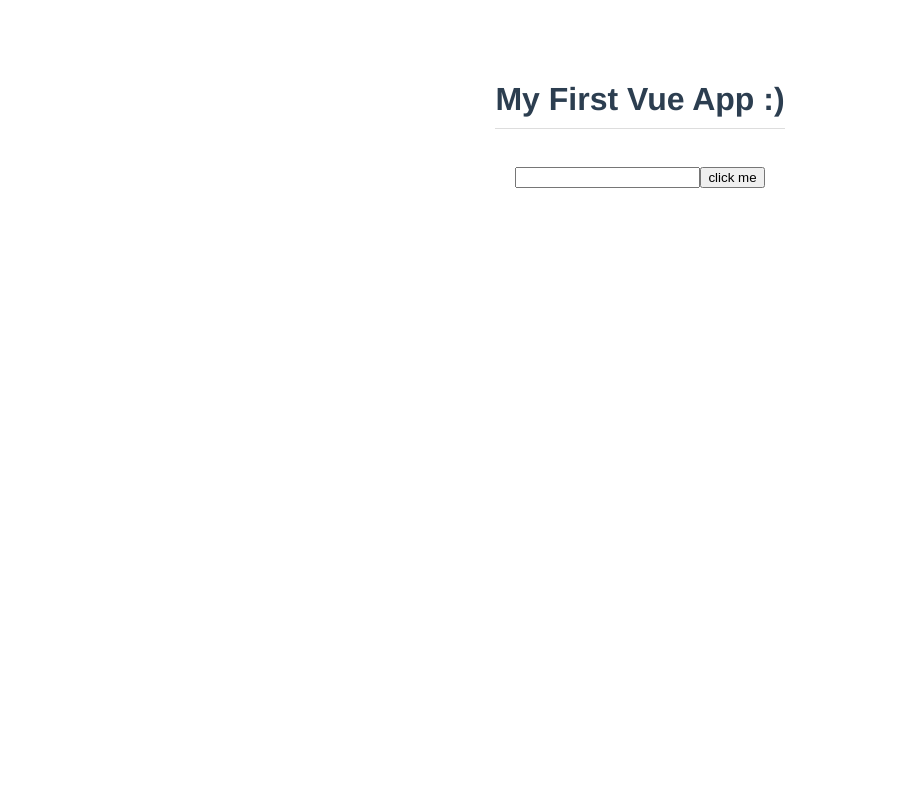
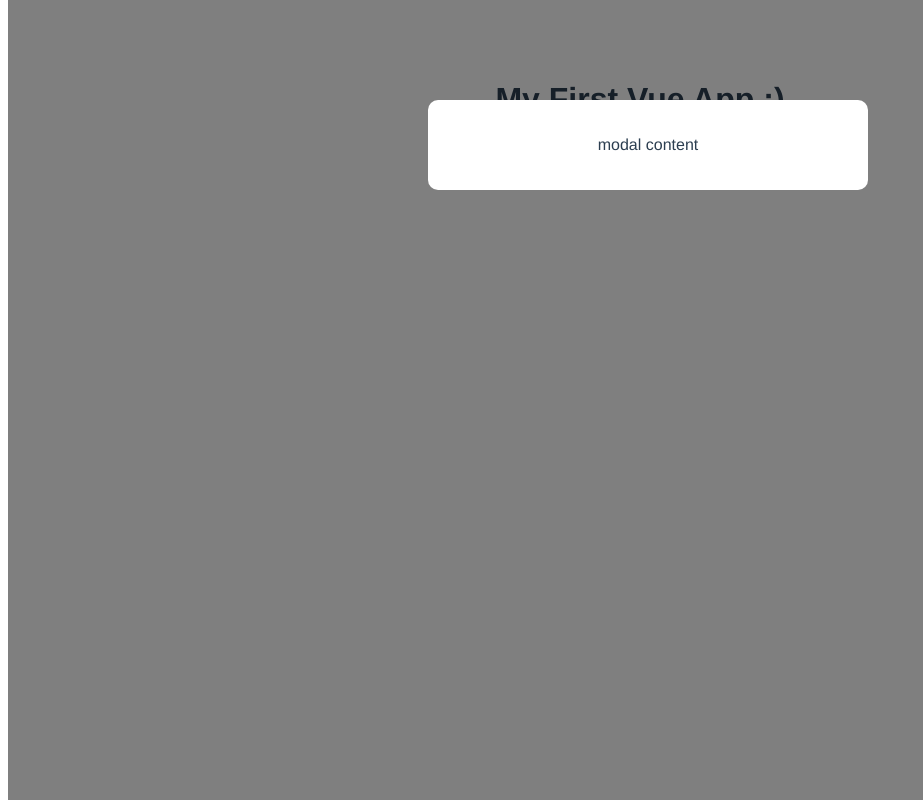
Before and after one commit to mb-infrasyst/modal-project, a Vue app: page / in a window 1280 px wide. Shown: the whole page, without its empty margins (0-923 px from the left). Built offline with nearby package versions, Linux system fonts and the light colour scheme.

Commit message:
multiple components

```diff
--- a/src/App.vue
+++ b/src/App.vue
@@ -1,24 +1,18 @@
 <template>
   <h1>{{ title }}</h1>
-  <p></p>
-  <input type="text" ref="name" />
-  <button @click="handleClick">click me</button>
+  <Modal />
 </template>
 
 <script>
+import Modal from "./components/Modal.vue";
+
 export default {
   name: "App",
+  components: { Modal },
   data() {
     return {
       title: "My First Vue App :)",
     };
-  },
-  methods: {
-    handleClick() {
-      console.log(this.$refs.name);
-      this.$refs.name.classList.add("active");
-      this.$refs.name.focus();
-    },
   },
 };
 </script>
--- /dev/null
+++ b/src/components/Modal.vue
@@ -0,0 +1,24 @@
+<template>
+  <div class="backdrop">
+    <div class="modal">
+      <p>modal content</p>
+    </div>
+  </div>
+</template>
+
+<style>
+.modal {
+  width: 400px;
+  padding: 20px;
+  margin: 100px auto;
+  background: white;
+  border-radius: 10px;
+}
+.backdrop {
+  top: 0;
+  position: fixed;
+  background: rgba(0, 0, 0, 0.5);
+  width: 100%;
+  height: 100%;
+}
+</style>
```
Also changed, not shown: src/components/HelloWorld.vue (deleted, +0 -57 lines).
